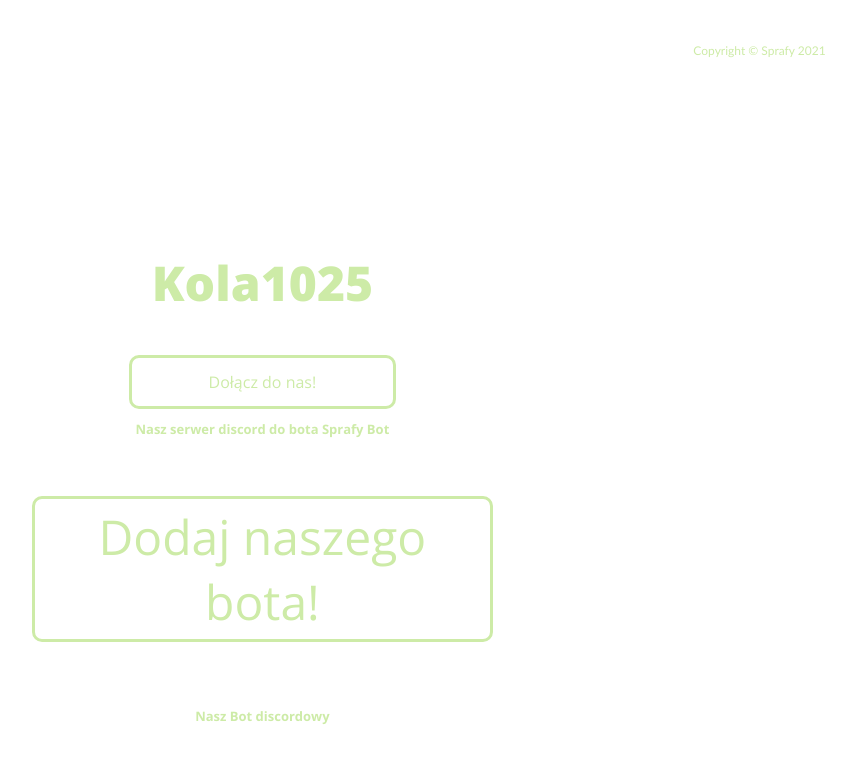
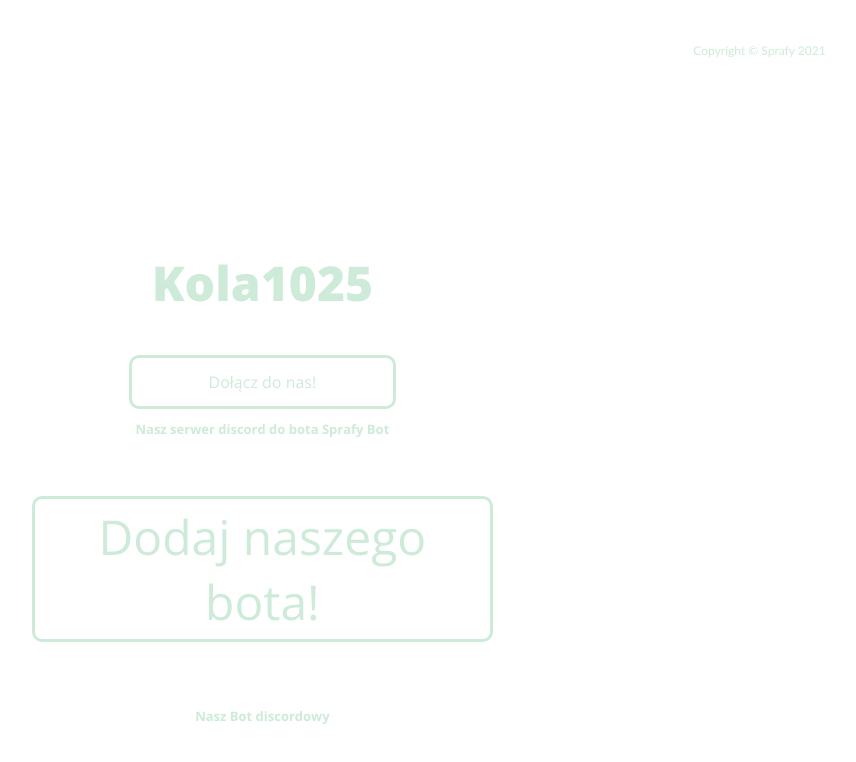
Before and after one commit to Kola1025/strona, a plain HTML site: page index.html in a window 1280 px wide. Shown: the top 762 px of the page, without its empty margins (416-1272 px from the left). Drawn offline with nearby package versions, Linux system fonts and the light colour scheme.

Commit message:
Update style.css

```diff
--- a/style.css
+++ b/style.css
@@ -1,6 +1,6 @@
 :root{
     --bg-color: #CDEBA7;
-    --color:  	#CDEBA7;
+    --color:  	#CDEBD8;
 }
 
 body{
```
